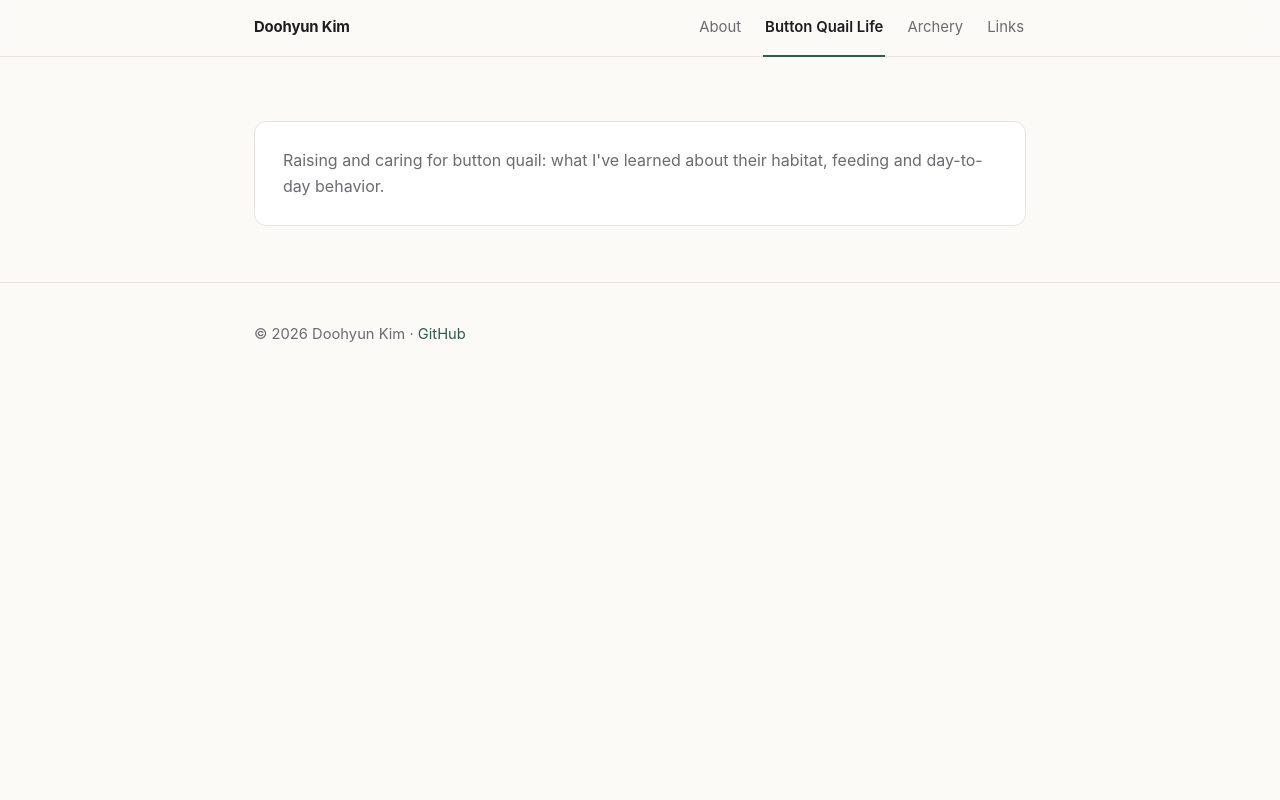
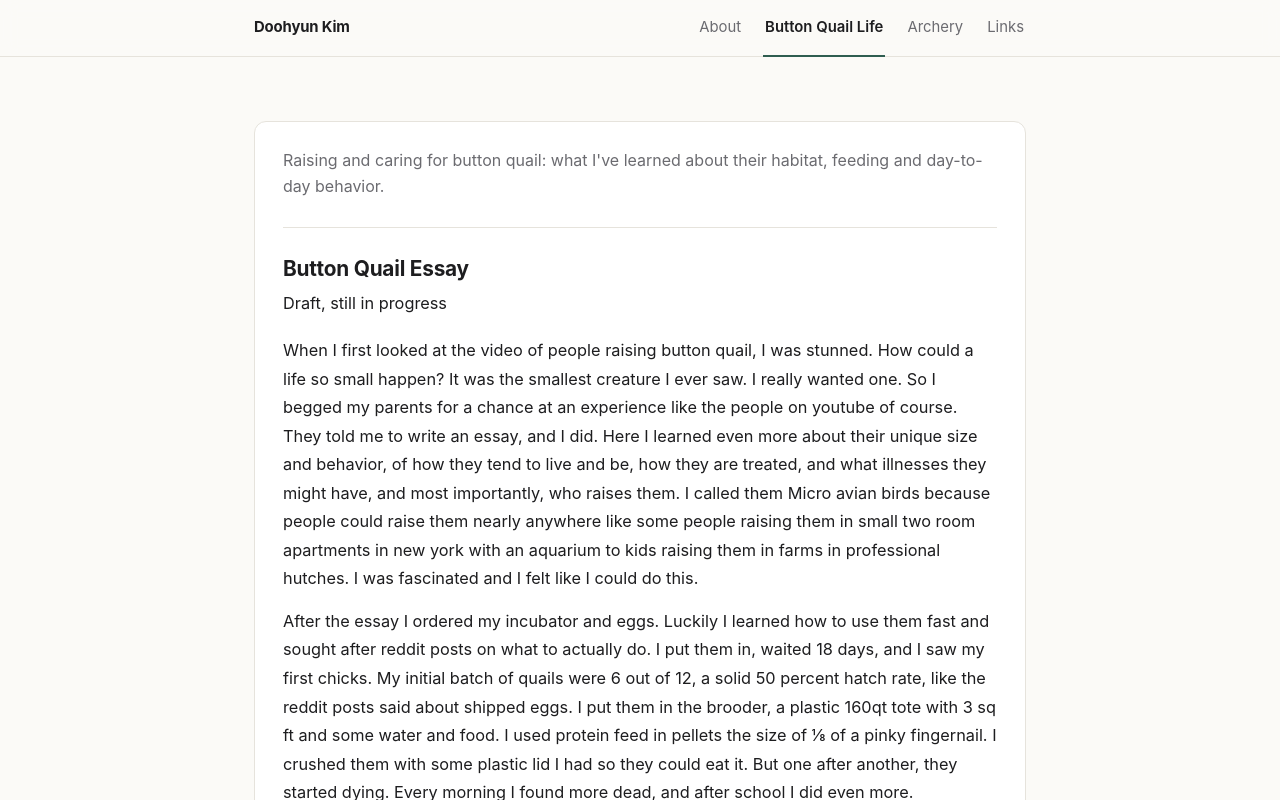
Before and after one commit to doohyunkai/doohyunkai.github.io, a plain HTML site: page index.html in a window 1280 px wide. Both pictures are taken after a click on the link "Button Quail Life". Shown: the top 800 px of the page. Drawn offline with Linux system fonts and the light colour scheme.

Commit message:
Add button quail essay to Button Quail Life tab
Co-Authored-By: Claude Opus 5.5 <noreply@anthropic.com>
Claude-Session: https://claude.ai/code/session_01SxrFDDanRYzd6XDNJirm6G

```diff
--- a/index.html
+++ b/index.html
@@ -116,6 +116,11 @@
     .card { background: var(--card); border: 1px solid var(--line); border-radius: 12px; padding: 22px 24px; }
     .card h4 { font-size: 1.05rem; margin-bottom: 6px; }
     .card p { color: var(--muted); font-size: 0.97rem; }
+
+    .essay { margin-top: 28px; padding-top: 24px; border-top: 1px solid var(--line); }
+    .essay h3 { margin-bottom: 4px; }
+    .essay .note { margin-top: 0; margin-bottom: 18px; }
+    .proj-panel .essay p { color: var(--text); font-size: 1.02rem; line-height: 1.75; }
 
     .table-wrap { overflow-x: auto; border: 1px solid var(--line); border-radius: 12px; background: var(--card); }
     table { width: 100%; border-collapse: collapse; font-size: 0.93rem; }
@@ -291,6 +296,21 @@
       <div class="proj-panel active">
         <!-- EDIT: describe the project in your own words -->
         <p>Raising and caring for button quail: what I've learned about their habitat, feeding and day-to-day behavior.</p>
+
+        <div class="essay">
+          <h3>Button Quail Essay</h3>
+          <p class="note">Draft, still in progress</p>
+
+          <p>When I first looked at the video of people raising button quail, I was stunned. How could a life so small happen? It was the smallest creature I ever saw. I really wanted one. So I begged my parents for a chance at an experience like the people on youtube of course. They told me to write an essay, and I did. Here I learned even more about their unique size and behavior, of how they tend to live and be, how they are treated, and what illnesses they might have, and most importantly, who raises them. I called them Micro avian birds because people could raise them nearly anywhere like some people raising them in small two room apartments in new york with an aquarium to kids raising them in farms in professional hutches. I was fascinated and I felt like I could do this.</p>
+
+          <p>After the essay I ordered my incubator and eggs. Luckily I learned how to use them fast and sought after reddit posts on what to actually do. I put them in, waited 18 days, and I saw my first chicks. My initial batch of quails were 6 out of 12, a solid 50 percent hatch rate, like the reddit posts said about shipped eggs. I put them in the brooder, a plastic 160qt tote with 3 sq ft and some water and food. I used protein feed in pellets the size of ⅛ of a pinky fingernail. I crushed them with some plastic lid I had so they could eat it. But one after another, they started dying. Every morning I found more dead, and after school I did even more. Eventually, all of them died and I was devastated. I felt so sorry and yet so mad about the situation.</p>
+
+          <p>So I decided to do it again. I got more eggs and this time about 7 out of 12 hatched. But one chick died of early age due to an illness called wry neck. Nothing in my end could be done. I gave a goodbye as we put him next to our 6 chicks in our backyard.</p>
+
+          <p>As I raised the remaining 6 they grew so fast. Traited with feathers by week two, growing faster than ever. And as they grew into the tote, another disaster happened. Two of them died because I left them outside and they died of low ventilation. I was determined to raise the other 4 well. After week 3 they didn’t even need a brooder, their feathers could outdo the cold and the heat. I gave them a bigger waterer and food and also gave them a wood shaving flooring with pine. But one occurring issue I found was that they spilled a lot of their food and were picky eaters. But I dealt with that by placing a wood bar below the waterer so the wood would absorb it and not the shavings. By the time I left for summer camp they layed their first eggs. I learned a week before there was one male and 3 females, a perfect ratio. I also realized when I came back from camp they were fertilized, as the male was climbing on the girls backs to mate with them.</p>
+
+          <p>I collected a lot of eggs but unfortunately recently they died because of the cold. I prepared them for summer but not for winter and didn’t last long since I haven’t fed them for 2 days. The male escaped to and was found dead in a random corner. I was shocked on that day and didn’t know what to do. But I wanted to keep going and had button quails the same time they were there and that led me to not care for them. And yet as a curse the young button quails died too, three of them out of 12, a horrible hatch rate and died because of pasty butt, accidently smushed by the holes in which it couldn’t escape and died smushed, and the last one, although it went through a week and a half it also died of lonliness.</p>
+        </div>
       </div>
     </section>
 
```
